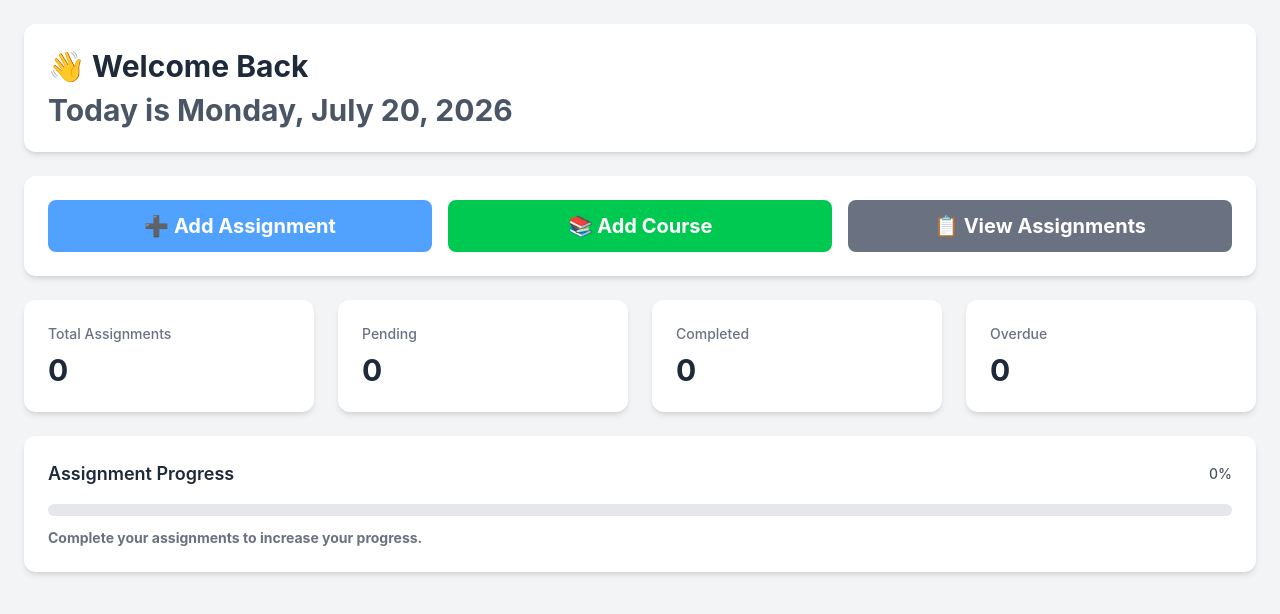
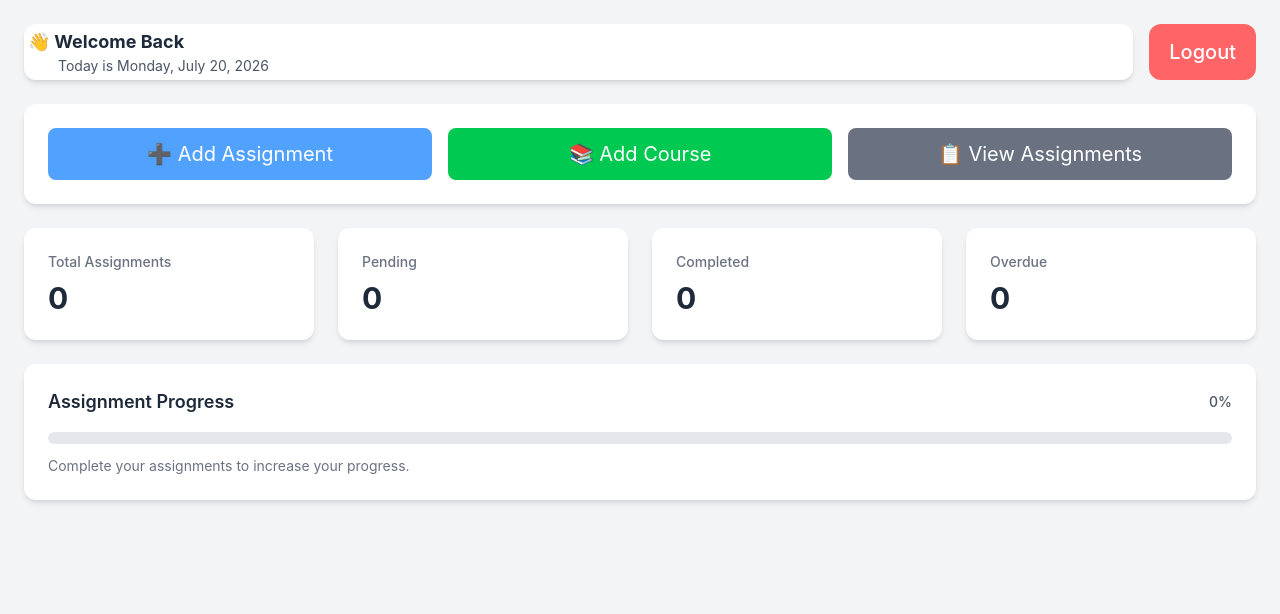
Before and after one commit to tuhinXtg/Student_Assignment_Tracker, a React (Vite) app in the folder frontend/: page /dashboard in a window 1280 px wide. Shown: the top 614 px of the page. Built offline with nearby package versions, Linux system fonts and the light colour scheme; sample sign-in values are in the browser's storage.

Commit message:
feat: implement protected routes and logout functionality

```diff
--- a/frontend/src/App.tsx
+++ b/frontend/src/App.tsx
@@ -3,6 +3,7 @@ import { Routes, Route, Navigate } from "react-router-dom";
 import Login from "./pages/Login";
 import Register from "./pages/Register";
 import Dashboard from "./pages/Dashboard";
+import ProtectedRoute from "./components/auth/ProtectedRoute";
 
 function App() {
     return (
@@ -23,7 +24,11 @@ function App() {
             />
             <Route
                 path="/dashboard"
-                element={<Dashboard />}
+                element={
+                    <ProtectedRoute>
+                        <Dashboard />
+                    </ProtectedRoute>
+                }
             />
         </Routes>
     );
--- /dev/null
+++ b/frontend/src/components/auth/ProtectedRoute.tsx
@@ -0,0 +1,17 @@
+import { Navigate } from "react-router-dom";
+
+interface ProtectedRouteProps {
+    children: React.ReactNode;
+}
+
+export default function ProtectedRoute({
+    children,
+}: ProtectedRouteProps) {
+    const token = localStorage.getItem("access_token");
+
+    if (!token) {
+        return <Navigate to="/login" replace />;
+    }
+
+    return children;
+}
--- a/frontend/src/components/dashboard/WelcomeCard.tsx
+++ b/frontend/src/components/dashboard/WelcomeCard.tsx
@@ -7,12 +7,12 @@ export default function WelcomeCard() {
     });
 
     return (
-        <div className="bg-white rounded-xl shadow-md p-6">
-            <h1 className="text-3xl font-bold text-gray-800">
+        <div className="bg-white rounded-xl shadow-md p-1">
+            <h1 className="text-lg font-bold text-gray-800">
                 👋 Welcome Back
             </h1>
 
-            <p className="mt-2 text-gray-600">
+            <p className="text-sm pl-7.5 text-gray-600">
                 Today is {today}
             </p>
         </div>
--- a/frontend/src/pages/Dashboard.tsx
+++ b/frontend/src/pages/Dashboard.tsx
@@ -1,24 +1,39 @@
+import { useNavigate } from "react-router-dom";
 import WelcomeCard from "../components/dashboard/WelcomeCard";
 import StatisticsCards from "../components/dashboard/StatisticsCards";
 import ProgressCard from "../components/dashboard/ProgressCard";
 import QuickActions from "../components/dashboard/QuickActions";
 
 export default function Dashboard() {
+    const navigate = useNavigate();
+
+    const handleLogout = () => {
+        localStorage.removeItem("access_token");
+        navigate("/login");
+    };
+
     return (
         <div className="min-h-screen bg-gray-100 p-6">
-            <h1 className="text-3xl font-bold">
-                <div className="">
+            <div className="flex flex-col md:flex-row md:items-start md:justify-between gap-4 mb-6">
+                <div className="flex-1">
                     <WelcomeCard />
-                    <QuickActions />
                 </div>
-                {/* <WelcomeCard /> */}
 
-                <StatisticsCards />
+                <button
+                    onClick={handleLogout}
+                    className="bg-red-400 text-white text-xl font-medium px-5 py-3.5 rounded-xl hover:bg-red-600 transition w-full md:w-auto"
+                >
+                    Logout
+                </button>
+            </div>
 
-                <ProgressCard />
+            {/* <WelcomeCard /> */}
 
-                {/* <QuickActions /> */}
-            </h1>
+            <QuickActions />
+
+            <StatisticsCards />
+
+            <ProgressCard />
         </div>
     );
 }
```
